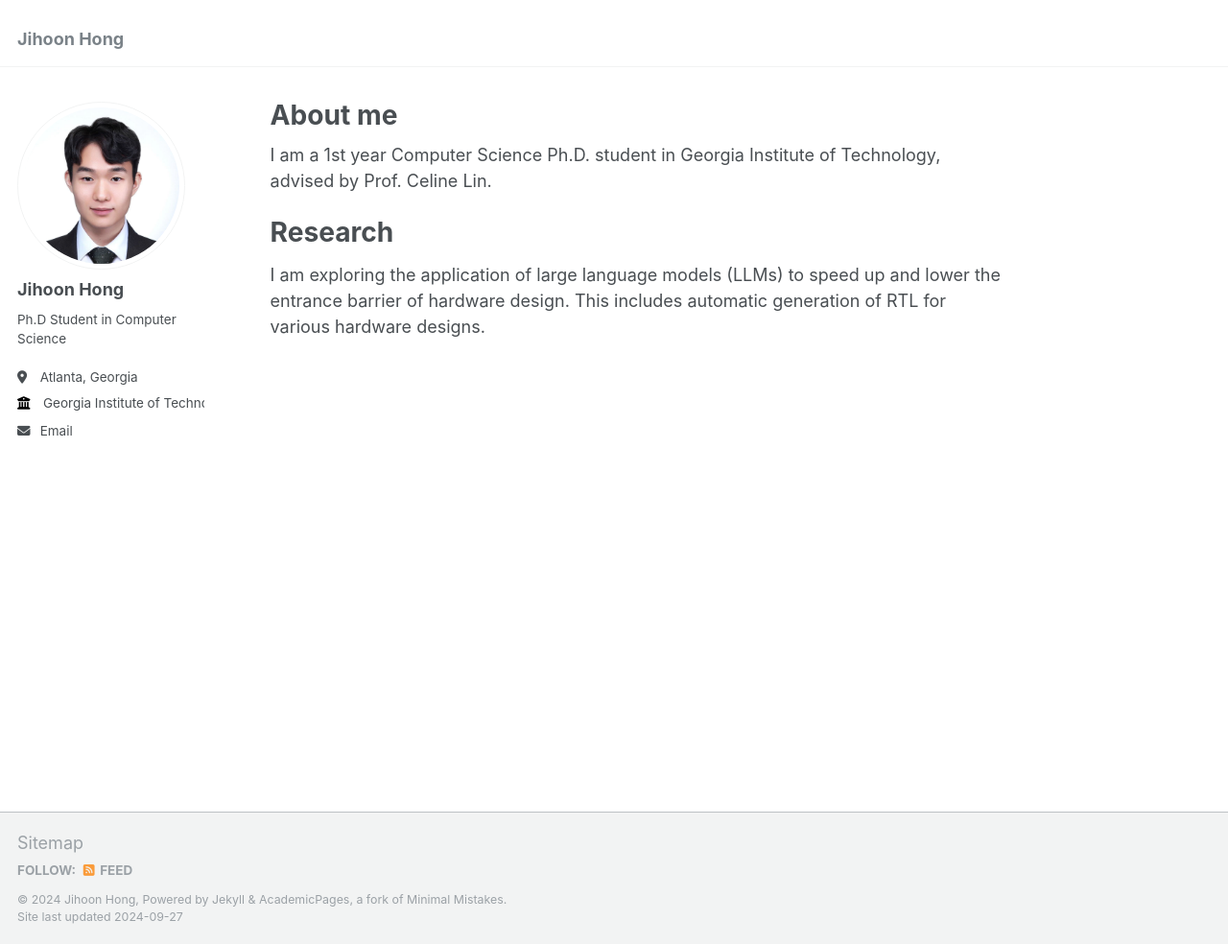
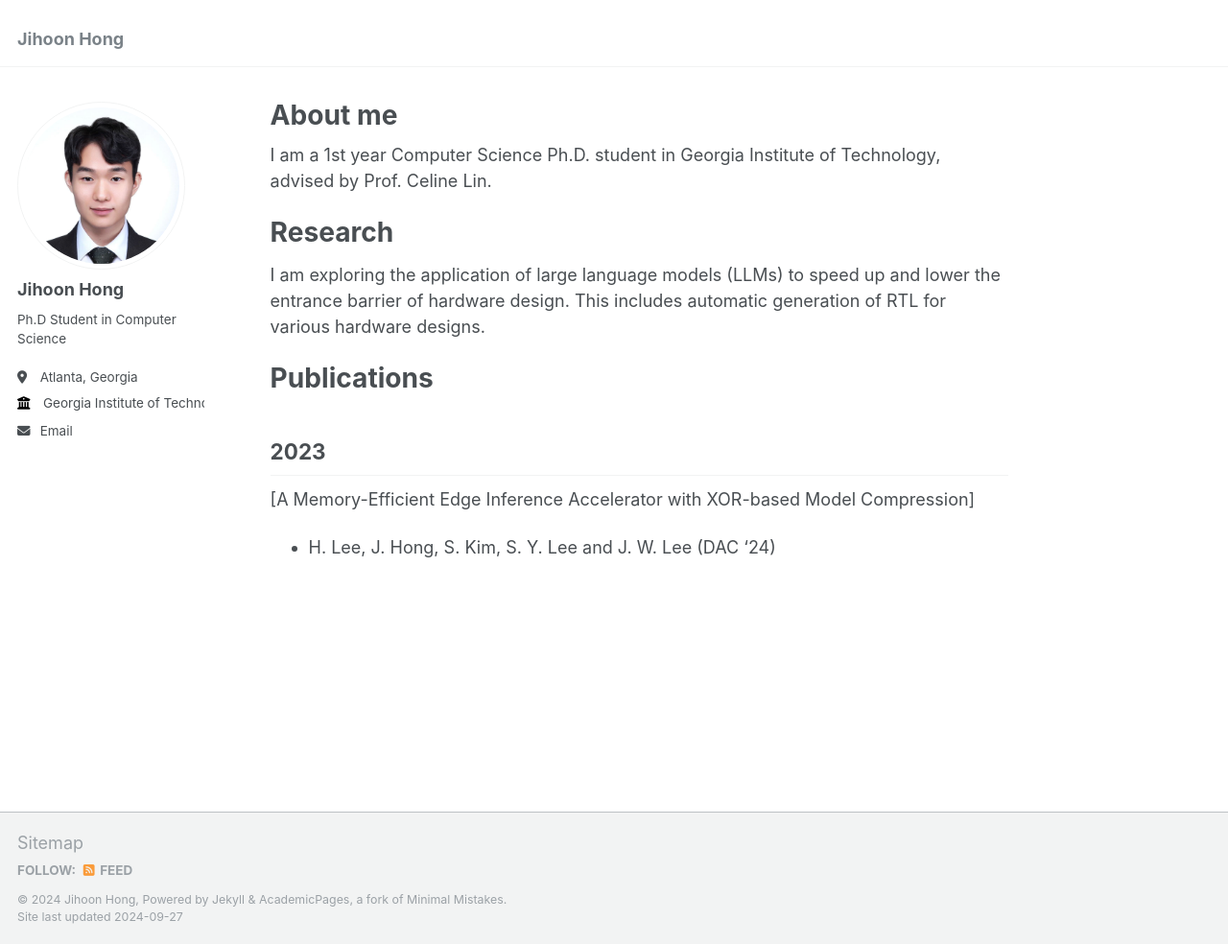
Before and after one commit to athlon76/athlon76.github.io, a Jekyll site: the page built from _pages/about.md, in a window 1280 px wide and 984 px high. Shown: the whole window at 96% size. Built offline with Jekyll 4.4.1, drawn with Linux system fonts in a browser that asks for light colours.

Commit message:
Update about.md

```diff
--- a/_pages/about.md
+++ b/_pages/about.md
@@ -12,3 +12,11 @@ I am a 1st year Computer Science Ph.D. student in Georgia Institute of Technolog
 Research
 ======
 I am exploring the application of large language models (LLMs) to speed up and lower the entrance barrier of hardware design. This includes automatic generation of RTL for various hardware designs.
+
+Publications
+=====
+
+2023
+-----
+[A Memory-Efficient Edge Inference Accelerator with XOR-based Model Compression]
+- H. Lee, J. Hong, S. Kim, S. Y. Lee and J. W. Lee (DAC '24)
```
